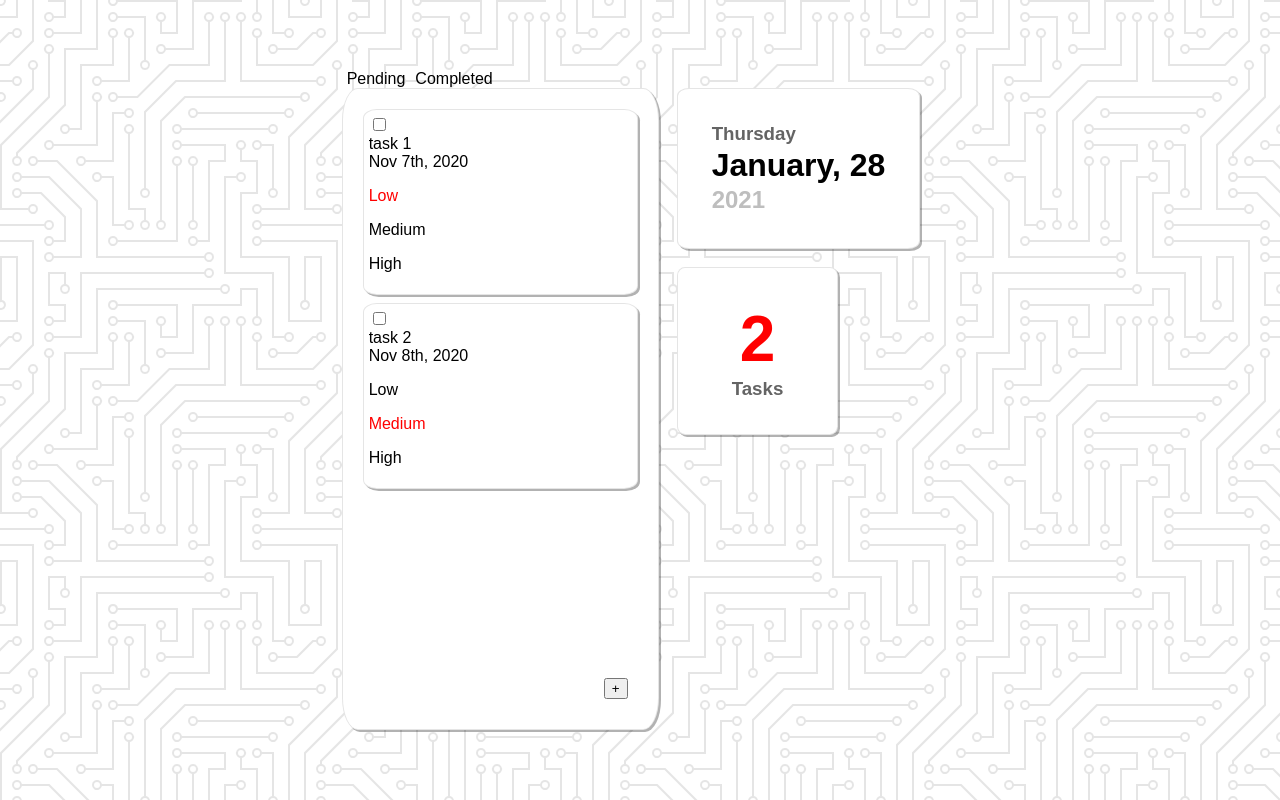
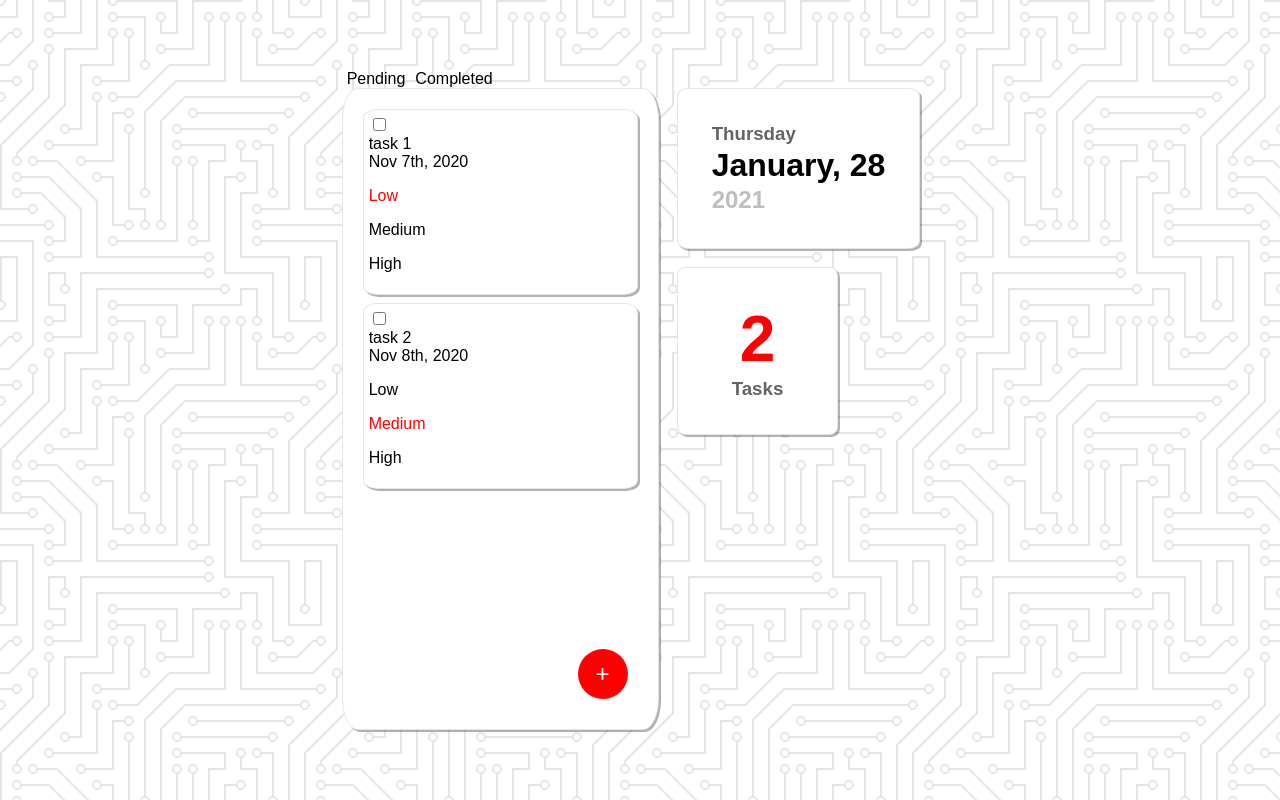
Before and after one commit to ryuuohlee/Creative-Softwares-Challenge, a React (Create React App) app in the folder to-do/: page / in a window 1280 px wide. Built offline with nearby package versions, Linux system fonts and the light colour scheme.

Commit message:
Feature: styled modal button

```diff
--- a/to-do/src/components/TaskList/TaskList.js
+++ b/to-do/src/components/TaskList/TaskList.js
@@ -2,7 +2,7 @@ import React, { useState } from 'react';
 import Task from '../Task/Task.js';
 import TaskModal from '../TaskModal/TaskModal.js';
 import Modal from 'react-modal';
-import { ListContainer, AddTask } from './TaskListStyle.js';
+import { ListContainer, AddTask, Add } from './TaskListStyle.js';
 
 
 const TaskList = (props) => {
@@ -34,7 +34,7 @@ const TaskList = (props) => {
           }
         </div>
         <AddTask className="addTask">
-          <button onClick={openModal}>+</button>
+          <Add onClick={openModal}>+</Add>
         </AddTask>
         <Modal
                 appElement={document.getElementById('app')}
--- a/to-do/src/components/TaskList/TaskListStyle.js
+++ b/to-do/src/components/TaskList/TaskListStyle.js
@@ -18,4 +18,16 @@ export const AddTask = styled.div`
   position: absolute;
   right: 30px;
   bottom: 30px;
-`
+`;
+
+export const Add = styled.button`
+  color: white;
+  background-color: red;
+  border-radius: 50%;
+  border: 0px;
+  text-decoration: none;
+  height: 50px;
+  width: 50px;
+  font-size: 150%;
+  font: strong
+`;
```
Also changed, not shown: 1 other file (tests, documents, lock files or other folders).
